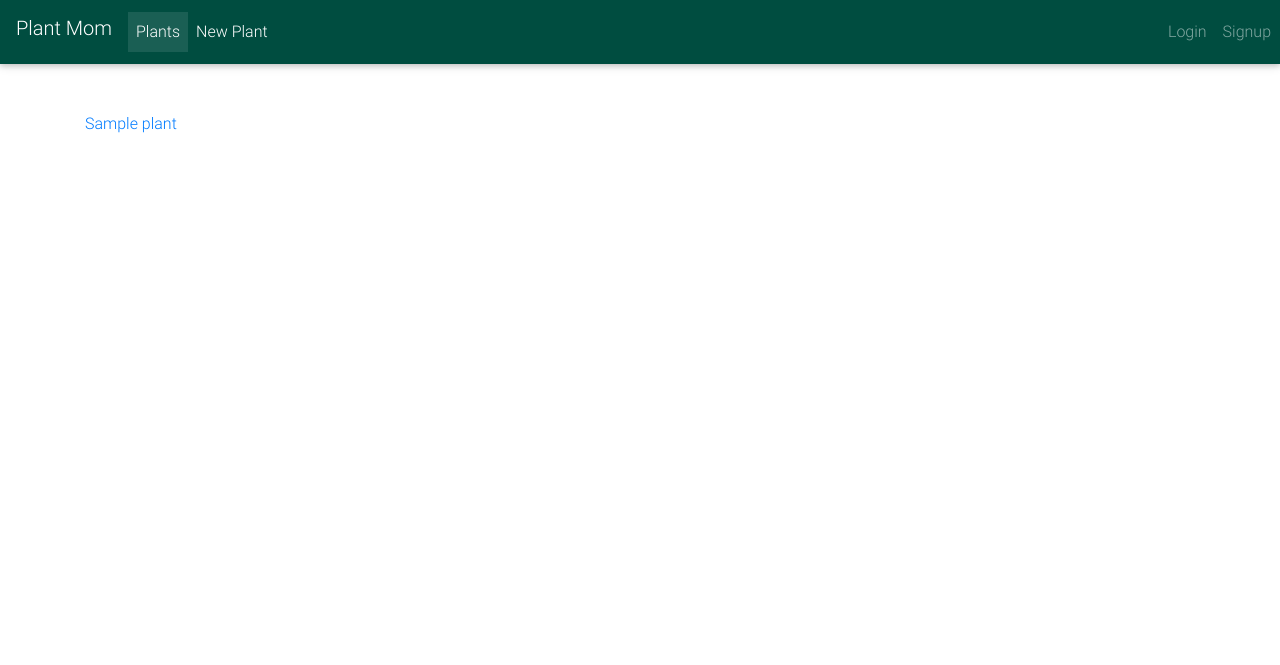
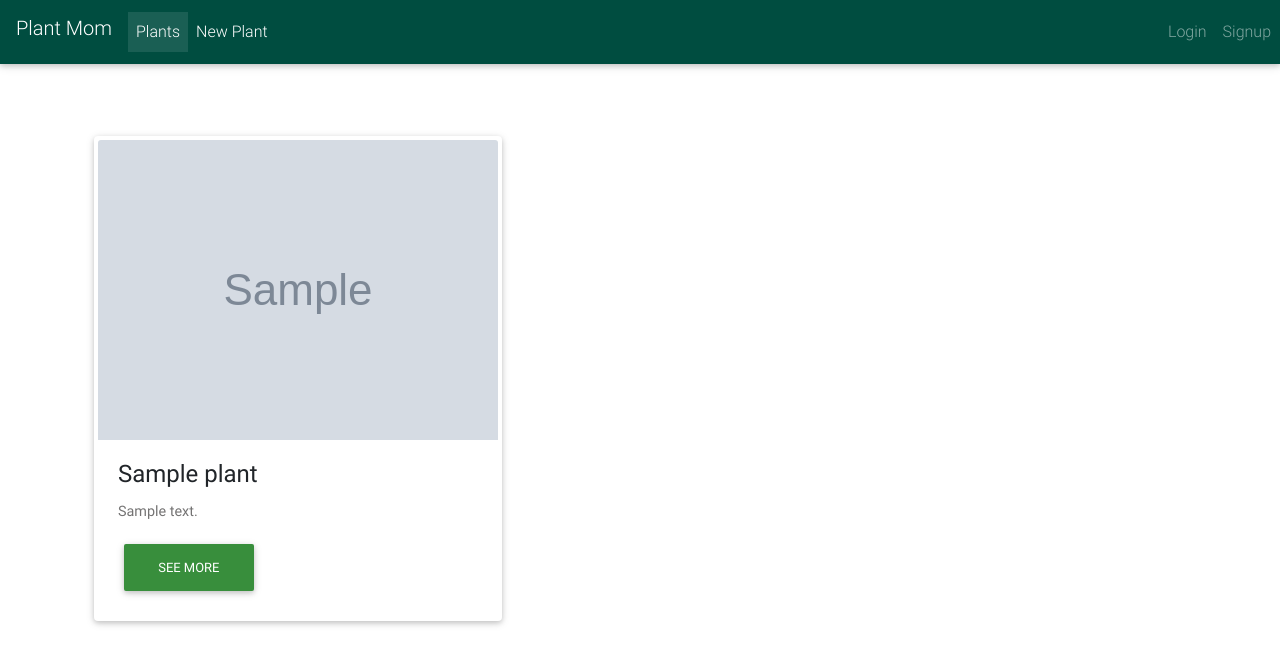
Before and after one commit to esin87/plant_mom, a Django app: page / in a window 1280 px wide. Shown: the top 665 px of the page. Run offline with Django 3.2, Linux system fonts and the light colour scheme; tables that the repository leaves empty hold one stand-in row (values such as "Sample post"); grey boxes marked "Sample" are stand-in pictures; some libraries are stand-ins or nearby versions.

Commit message:
home page bootstrapped

```diff
--- a/plant_mom/templates/plant_mom/base.html
+++ b/plant_mom/templates/plant_mom/base.html
@@ -39,24 +39,30 @@
 				>
 					<span class="navbar-toggler-icon"></span>
 				</button>
-				<div
-					class="collapse navbar-collapse"
-					id="basicExampleNav"
-				>
+				<div class="collapse navbar-collapse" id="basicExampleNav">
 					<ul class="navbar-nav mr-auto">
 						<li class="nav-item active">
-              <a class="nav-link" href="/">Plants
+							<a class="nav-link" href="/"
+								>Plants
 								<span class="sr-only">(current)</span>
 							</a>
 						</li>
 						<li class="nav-item">
-              <a class="nav-link" href="{% url 'plant_create' %}">New Plant</a>
+							<a class="nav-link" href="{% url 'plant_create' %}"
+								>New Plant</a
+							>
+						</li>
+					</ul>
 				</div>
 				<div class="row justify-content-center">
 					<div class="navbar-nav mr-auto">
-						{% if user.is_authenticated %} Welcome,
-						{{ user.username }}
-						<a class="nav-link" href="{% url 'logout' %}">Log out</a>
+						<a class="nav-link" href="/"
+							>{% if user.is_authenticated %} Welcome,
+							{{ user.username }}</a
+						>
+						<a class="nav-link" href="{% url 'logout' %}"
+							>Log out</a
+						>
 						{% else %}
 						<a class="nav-link" href="{% url 'login' %}">Login</a>
 						<a class="nav-link" href="{% url 'signup' %}">Signup</a>
@@ -65,7 +71,7 @@
 				</div>
 			</nav>
 		</header>
-		<main class="mt-5">
+		<main class="mt-5 container">
 			{% block content %} {% endblock %}
 		</main>
 		<!-- JQuery -->
--- a/plant_mom/templates/plant_mom/plants_list.html
+++ b/plant_mom/templates/plant_mom/plants_list.html
@@ -1,11 +1,33 @@
 {% extends 'plant_mom/base.html' %} {% block content %}
-<div class="container">
-	<div class="row">
+<div class="row">
+	<div class="d-flex p-1 flex-row flex-wrap" style="height: 500px">
 		{% for plant in plants %}
-		<div class="col-md-4">
-			<a href="{% url 'plant_detail' pk=plant.pk %}">
-				{{ plant.name }}
-			</a>
+		<div
+			class="card p-1 flex-fill flex-shrink-1"
+			style="flex: 0 1 50%; margin: 20px"
+		>
+			<div class="view overlay">
+				<img
+					src="{{ plant.photo_url }}"
+					class="card-img-top img-fluid"
+					alt="Thumbnail of {{ plant.name }}"
+					style="max-height: 400px; display:block; max-width:100%; width: auto; height: auto; margin: 0 auto"
+				/>
+				<a href="{% url 'plant_detail' pk=plant.pk %}">
+					<div class="mask rgba-white-slight"></div>
+				</a>
+			</div>
+			<div class="card-body">
+				<h4 class="card-title">
+					{{ plant.name }}
+				</h4>
+				<p class="card-text">{{ plant.description }}</p>
+				<a
+					href="{% url 'plant_detail' pk=plant.pk %}"
+					class="btn btn-green"
+					>See More</a
+				>
+			</div>
 		</div>
 		{% endfor %}
 	</div>
```
Lines whose indentation alone changed are shown as unchanged.
